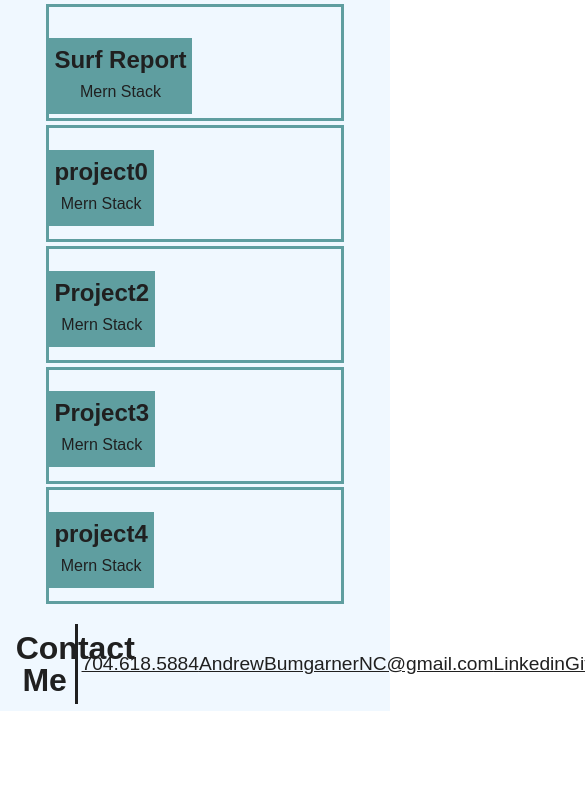
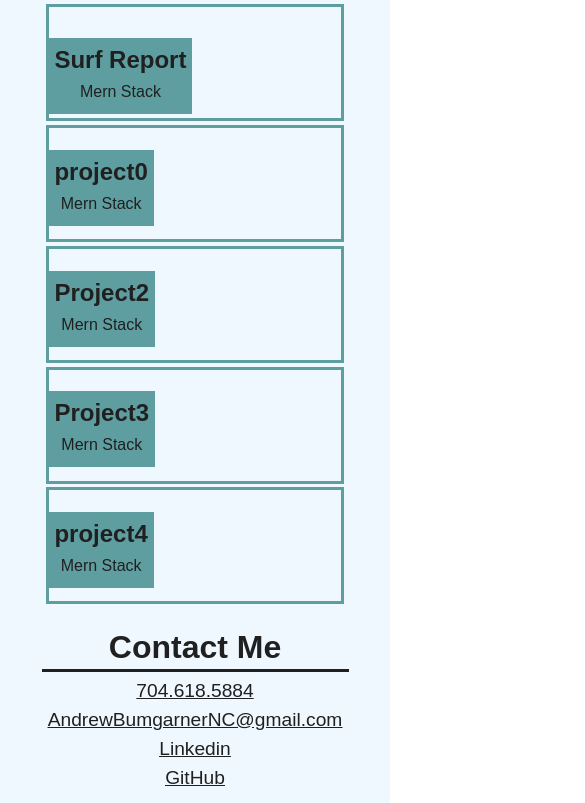
Before and after one commit to andrewbumNC/Andrew-Bumgarner-Portfolio, a plain HTML site: page Index.html in a window 390 px wide. Shown: the part 727-1530 px from the top of the page, 585 px wide, since content can reach past the window. Before the commit the page ends 1438 px from the top, so only its background shows below. Drawn offline with Linux system fonts and the light colour scheme.

Commit message:
updated the contact me section to account for mobile devices

```diff
--- a/Assets/CSS/style.css
+++ b/Assets/CSS/style.css
@@ -281,9 +281,31 @@ color: rgb(32, 32, 32);
         width: 79%;
 
   }
+  .work-subject h2 {
+      text-align: center;
+  }
 
-.work-subject aside h2 {
-    text-align: center;
+
+.contact-me {
+    flex-direction: column;
+    align-items: center;
 }
 
+.contact-me aside {
+    border-right: none;
+    border-bottom: solid;
+    width: 82%;
 }
+
+.contact-me aside h2 {
+    text-align: center;
+    padding: 1%;
+}
+.contact-me ul {
+    flex-direction: column;
+
+}
+.contact-me li {
+    padding: 2%;
+}
+}
```
